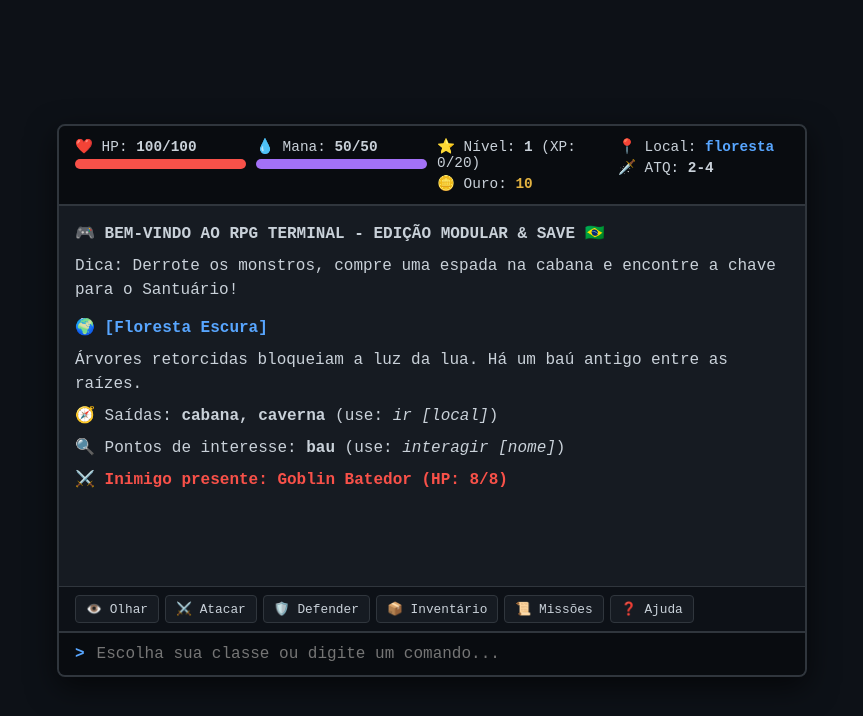
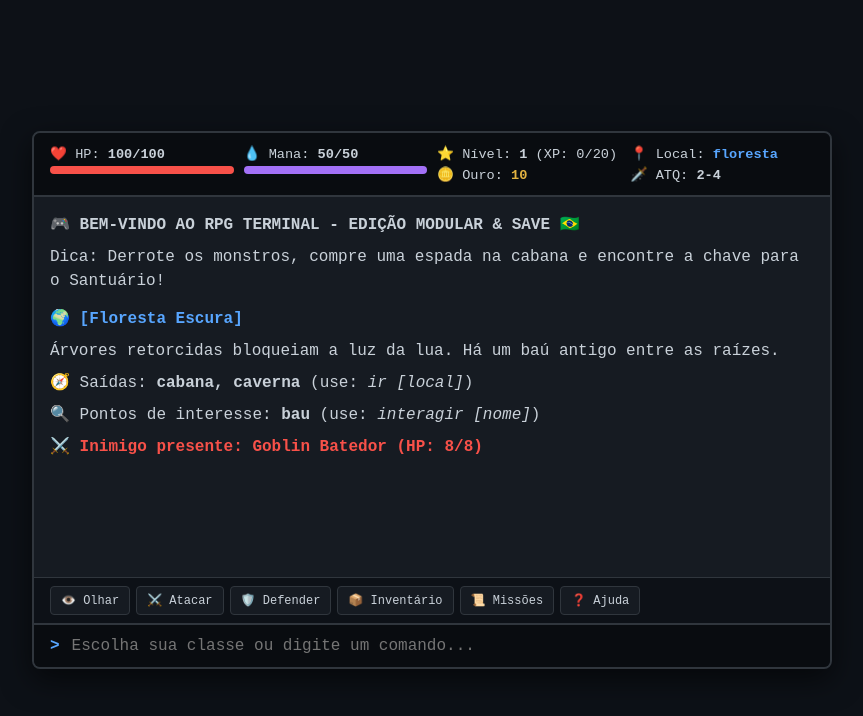
Before and after one commit to gierbom/rpg-terminal, a plain HTML site: page index.html in a window 1280 px wide. Shown: the whole page, without its empty margins (208-1071 px from the left). Drawn offline with Linux system fonts and the light colour scheme.

Commit message:
Update style.css

```diff
--- a/css/style.css
+++ b/css/style.css
@@ -25,7 +25,7 @@ body {
 
 .game-container {
   width: 100%;
-  max-width: 750px;
+  max-width: 800px;
   background: var(--panel);
   border: 2px solid var(--border);
   border-radius: 8px;
@@ -35,12 +35,12 @@ body {
 
 .hud {
   display: grid;
-  grid-template-columns: repeat(auto-fit, minmax(140px, 1fr));
+  grid-template-columns: repeat(auto-fit, minmax(130px, 1fr));
   gap: 10px;
   background: #090c10;
   padding: 12px 16px;
   border-bottom: 2px solid var(--border);
-  font-size: 0.9rem;
+  font-size: 0.85rem;
 }
 
 .stat-box { display: flex; flex-direction: column; gap: 4px; }
@@ -49,9 +49,9 @@ body {
 
 .bar-bg {
   width: 100%;
-  height: 10px;
+  height: 8px;
   background: #21262d;
-  border-radius: 5px;
+  border-radius: 4px;
   overflow: hidden;
 }
 
@@ -76,6 +76,7 @@ body {
 .msg-heal { color: var(--success); }
 .msg-magic { color: var(--mp); }
 .msg-room { color: var(--accent); font-weight: bold; margin-top: 6px; }
+.msg-quest { color: #f0883e; font-weight: bold; }
 
 .quick-actions {
   display: flex;
@@ -90,10 +91,10 @@ body {
   background: var(--panel);
   color: var(--text);
   border: 1px solid var(--border);
-  padding: 5px 10px;
+  padding: 6px 10px;
   border-radius: 4px;
   font-family: inherit;
-  font-size: 0.8rem;
+  font-size: 0.75rem;
   cursor: pointer;
   transition: 0.2s;
 }
```
